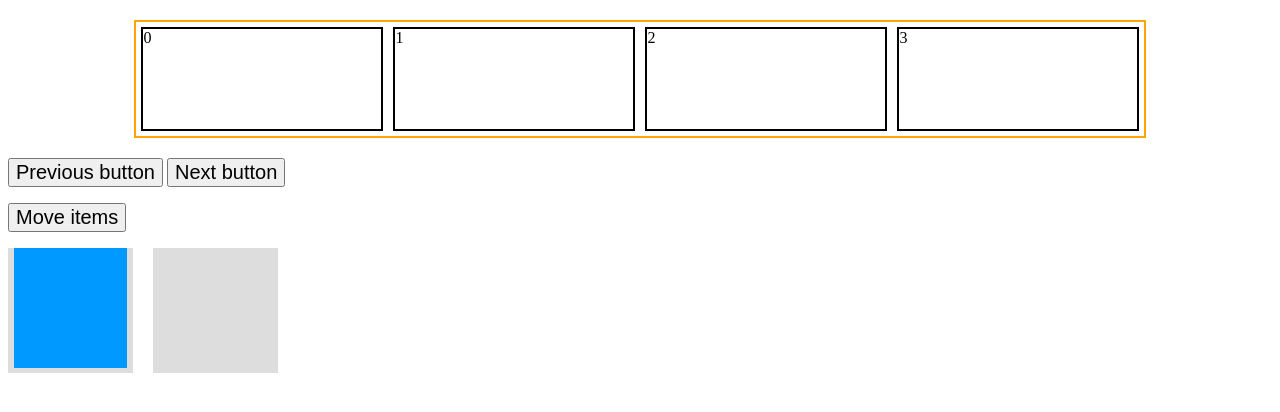
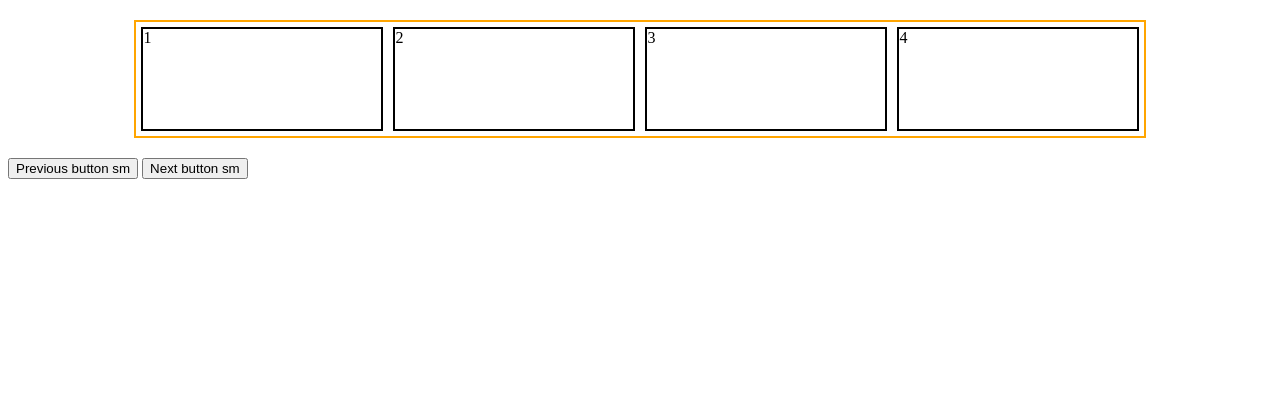
Before and after one commit to OggiDanailov/auxiliaries, a plain HTML site: page slick/index.html in a window 1280 px wide. Drawn offline with nearby package versions, Linux system fonts and the light colour scheme.

Commit message:
the collapsing image gallery resolved

```diff
--- a/slick/index.css
+++ b/slick/index.css
@@ -1,3 +1,5 @@
+
+
 .numbers  {
 	width: 200px;
 	height: 100px;
@@ -15,41 +17,5 @@
 }
 
 @media all and (min-width: 992px){
-	/*body {
-		background-color: aqua;
-	}*/
+
 }
-
-
-
-
-
-
-
-
-
-
-
-
-
-button { font-size: 20px; }
-
-.grid {
-  width: 125px;
-  background: #DDD;
-  height: 125px;
-  float: left;
-  margin-right: 20px;
-}
-
-.grid-item {
-  width: 90%;
-  height: 120px;
-  margin: 0 auto;
-  background: #09F;
-  transition: transform 0.4s;
-}
-
-.grid-item.is-moved {
-  transform: translateX(145px);
-}
--- a/slick/index.html
+++ b/slick/index.html
@@ -4,33 +4,27 @@
 	<title></title>
 	<link rel="stylesheet" type="text/css" href="slick/slick/slick.css"/>
 	<link rel="stylesheet" type="text/css" href="index.css">
+
 </head>
 <body>
 	<div class="slider">
-	  <div class='numbers'>0</div>
 	  <div class='numbers'>1</div>
 	  <div class='numbers'>2</div>
 	  <div class='numbers'>3</div>
 	  <div class='numbers'>4</div>
 	  <div class='numbers'>5</div>
 	  <div class='numbers'>6</div>
+	  <div class='numbers'>7</div>
 	</div>
 
-	<button class='prev'>Previous button</button>
-	<button class='next'>Next button</button>
+	<button class='prev'>Previous button sm</button>
+	<button class='next'>Next button sm</button>
 
 
 
-	<p><button class="move-button">Move items</button></p>
 
-<div class="grid grid-a">
-  <div class="grid-item"></div>
-<!--   <div class="grid-item"></div>
-  <div class="grid-item"></div>
-  <div class="grid-item"></div> -->
-</div>
 
-<div class="grid"></div>
+
 
 <script src="https://ajax.aspnetcdn.com/ajax/jQuery/jquery-3.3.1.min.js"></script>
 <script type="text/javascript" src="slick/slick/slick.min.js"></script>
--- a/slick/index.js
+++ b/slick/index.js
@@ -1,15 +1,4 @@
 $(document).ready(function(){
-	let size = window.matchMedia("all and (min-width: 992px)")
-
-	if(size.matches){
-		updateContainer();
-	}
-
-
-});
-
-function updateContainer(){
-		console.log('wahtever')
 	$('.slider').slick({
 	    name: 'whatever',
 	    autoplay: false,
@@ -17,19 +6,31 @@ function updateContainer(){
 	    nextArrow: $(".next"),
 	    dots: false,
 	    rows: 1,
-	         slidesToShow: 4
+	     responsive: [
+    {
+      breakpoint: 2000,
+      settings: {
+        slidesToShow: 4,
+        slidesToScroll: 3
+      }
+    },
+    {
+      breakpoint: 800,
+      settings: {
+        slidesToShow: 3,
+        slidesToScroll: 2
+      }
+    },
+    {
+      breakpoint: 600,
+      settings: {
+        slidesToShow: 1,
+        slidesToScroll: 1
+      }
+    }
+    // You can unslick at a given breakpoint now by adding:
+    // settings: "unslick"
+    // instead of a settings object
+  ]
     });
-}
-
-
-
-
-
-var moveButton = document.querySelector('.move-button');
-var items = document.querySelectorAll('.grid-a .grid-item');
-
-moveButton.onclick = function() {
-  for ( var i=0; i < items.length; i++ ) {
-    items[i].classList.toggle('is-moved');
-  }
-};
+});
```
Also changed, not shown: 1 other file. Lines whose indentation alone changed are shown as unchanged.
